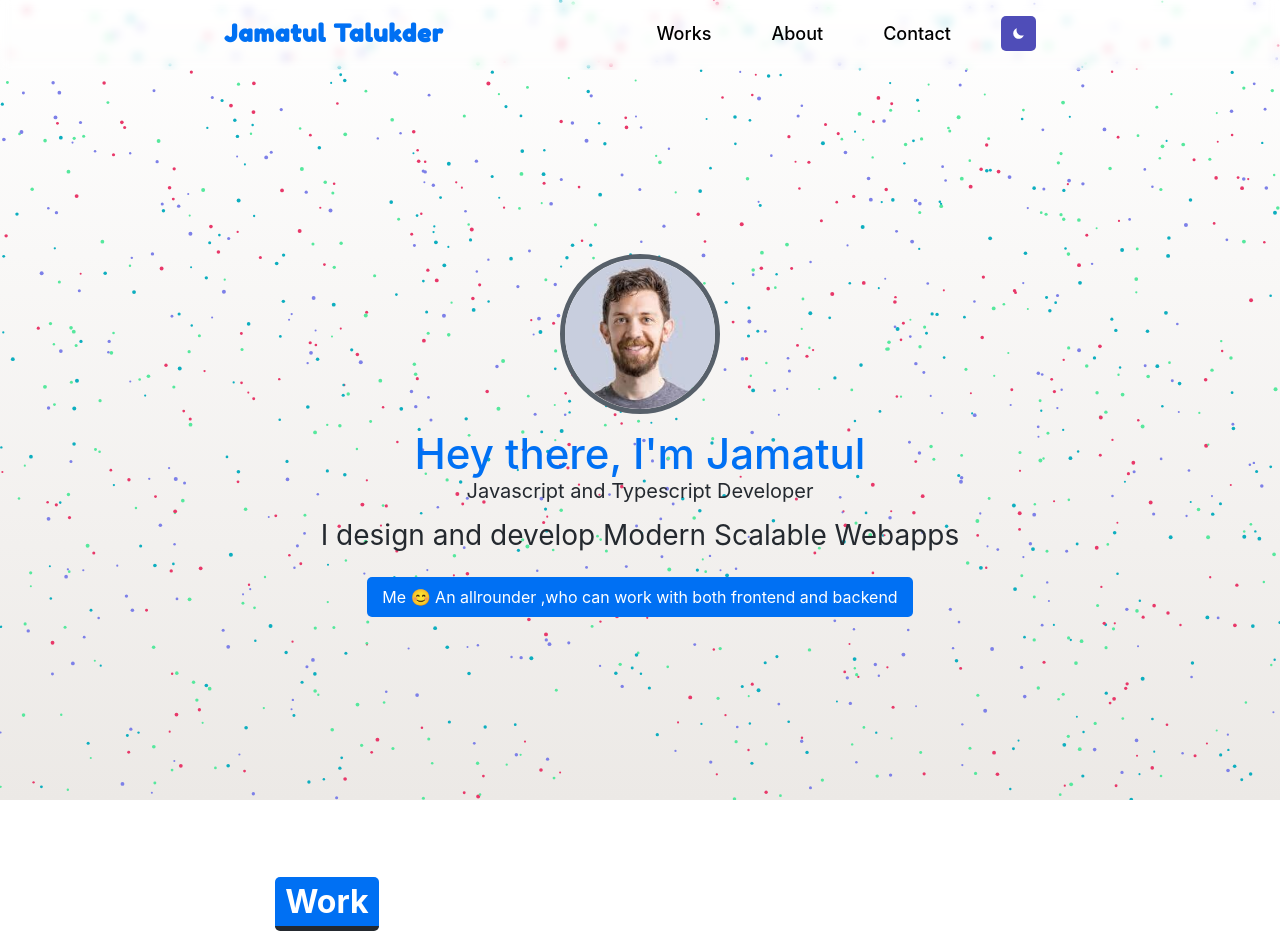
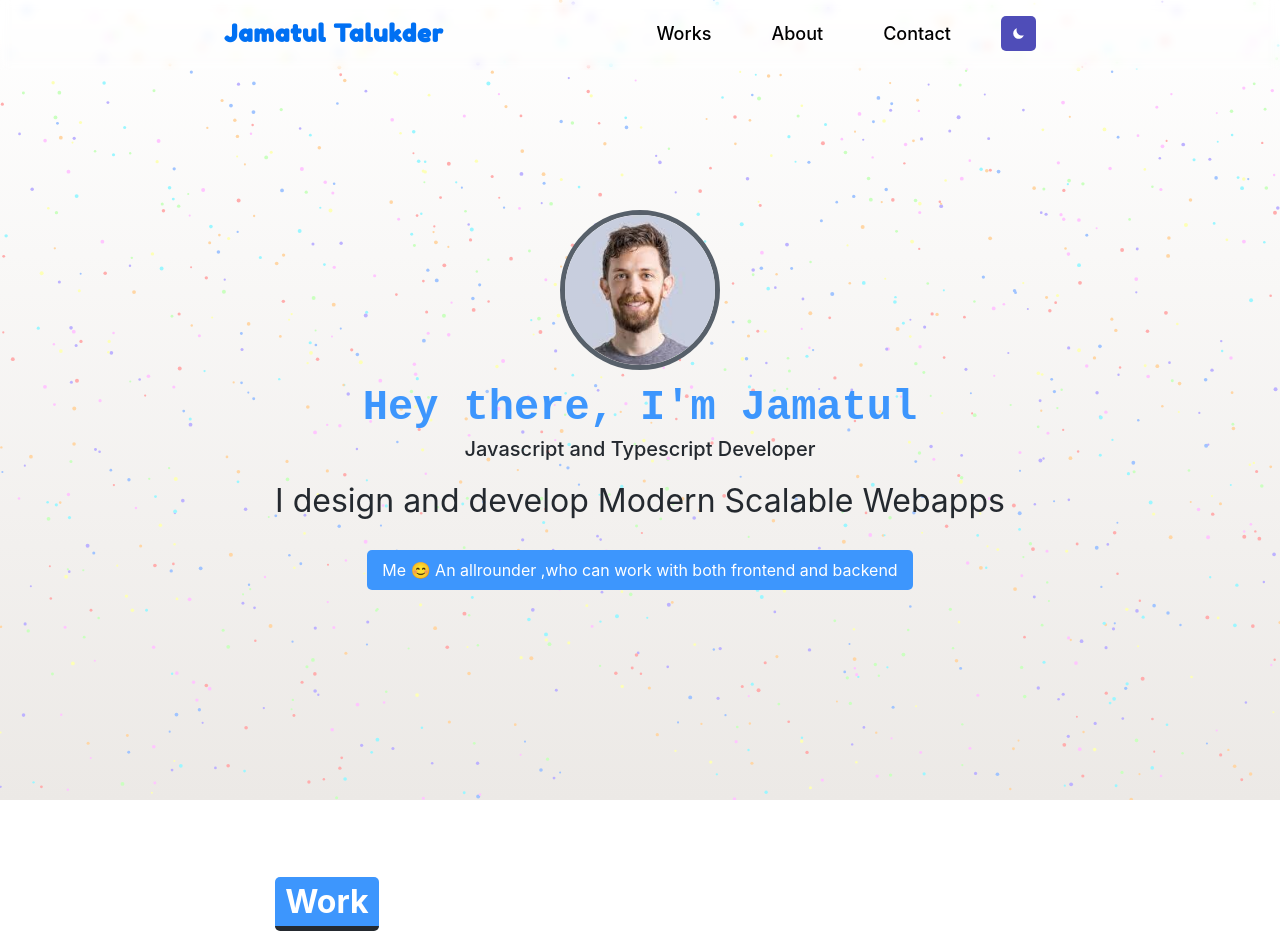
Before and after one commit to jamatuldev/portfolio, a Next.js app: page / in a window 1280 px wide. Shown: the top 952 px of the page. Built offline with nearby package versions, Linux system fonts and the light colour scheme.

Commit message:
Fixed: Some color and typo adjustment is done

```diff
--- a/components/background/canvas.js
+++ b/components/background/canvas.js
@@ -37,10 +37,10 @@ export default function initializedCanvas() {
 
   let maxRadius = 20;
   let circleColors = [
-    "#0DAEBF",
-    "#7D80E8",
-    "#E83869",
-    "#56E89D",
+    // "#0DAEBF",
+    // "#7D80E8",
+    // "#E83869",
+    // "#56E89D",
     // "#56E89D",
     // "#FC55F5",
     // "#031A6B",
@@ -58,7 +58,19 @@ export default function initializedCanvas() {
     // "#7e61d7",
     // "#ffcc49",
     // "#00bb35",
-    // "#fff"
+    // "#fff",
+    // "#70d6ff",
+    // "#ff70a6",
+    // "#ff9770",
+    // "#ffd670",
+    "#ffadad",
+    "#ffd6a5",
+    "#fdffb6",
+    "#caffbf",
+    "#9bf6ff",
+    "#a0c4ff",
+    "#ffc6ff",
+    "#bdb2ff",
   ];
 
   class Circle {
@@ -112,7 +124,7 @@ export default function initializedCanvas() {
   let initialCircles = [];
   function init() {
     initialCircles = [];
-    for (let i = 0; i < 1400; i++) {
+    for (let i = 0; i < innerWidth; i++) {
       let x = Math.random() * innerWidth;
       let y = Math.random() * innerHeight;
       // let x = Math.random() * 405 + innerWidth / 2 - 202;
--- a/components/header/index.js
+++ b/components/header/index.js
@@ -11,7 +11,7 @@ const Container = styled(motion.header)`
   color: ${(p) => p.theme.c};
   background: transparent;
   backdrop-filter: blur(5px);
-  position: sticky;
+  position: fixed;
   top: 0;
 `;
 const Wrapper = styled(motion.div)`
--- a/components/layout/layout.js
+++ b/components/layout/layout.js
@@ -1,3 +1,4 @@
+import { useEffect, useState } from "react";
 import { ThemeProvider } from "styled-components";
 import { useThemeContext } from "../../contexts/theme";
 import { darkTheme, lightTheme } from "../../themeConfig";
@@ -7,12 +8,19 @@ import Header from "../header";
 
 export default function Layout({ children, toggleTheme }) {
   let [theme] = useThemeContext();
+  let [showFooter, setShowFooter] = useState(false);
+
+  useEffect(() => {
+    setTimeout(() => {
+      setShowFooter(true);
+    }, 6000);
+  }, []);
   return (
     <ThemeProvider theme={theme === "light" ? lightTheme : darkTheme}>
       <Background />
       <Header toggleTheme={toggleTheme} />
       {children}
-      <Footer />
+      {showFooter && <Footer />}
     </ThemeProvider>
   );
 }
--- a/components/sections/bio.js
+++ b/components/sections/bio.js
@@ -31,11 +31,11 @@ const Normal = styled.p`
   color: ${(p) => p.theme.lc};
   margin: 0;
   @media (max-width: 768px) {
-    font-size: 16px;
+    font-size: 17px;
   }
-  @media (max-width: 468px) {
-    font-size: 15px;
-  }
+  // @media (max-width: 468px) {
+  //   font-size: 15px;
+  // }
 `;
 
 const Button = styled.button`
--- a/components/sections/love.js
+++ b/components/sections/love.js
@@ -18,11 +18,11 @@ const Paragraph = styled.p`
     color: ${(p) => p.theme.p};
   }
   @media (max-width: 768px) {
-    font-size: 16px;
+    font-size: 17px;
   }
-  @media (max-width: 468px) {
-    font-size: 15px;
-  }
+  // @media (max-width: 468px) {
+  //   font-size: 15px;
+  // }
 `;
 
 export default function Love() {
--- a/components/sections/portfolio.js
+++ b/components/sections/portfolio.js
@@ -115,9 +115,9 @@ const CardDetails = styled(motion.p)`
   color: ${(p) => p.theme.lc};
   margin: 0;
 
-  @media (max-width: 768px) {
-    font-size: 15px;
-  }
+  // @media (max-width: 768px) {
+  //   font-size: 15px;
+  // }
 `;
 
 const cardVariant = {
--- a/components/sections/social.js
+++ b/components/sections/social.js
@@ -26,7 +26,7 @@ const LinkTag = styled.a`
   }
   margin-bottom: 10px;
   @media (max-width: 468px) {
-    font-size: 16px;
+    font-size: 17px;
   }
 `;
 
--- a/components/sections/technology.js
+++ b/components/sections/technology.js
@@ -43,10 +43,7 @@ const Paragraph = styled.p`
     height: 24px;
   }
   @media (max-width: 768px) {
-    font-size: 16px;
-  }
-  @media (max-width: 468px) {
-    font-size: 15px;
+    font-size: 17px;
   }
 `;
 
--- a/components/sections/work.js
+++ b/components/sections/work.js
@@ -21,10 +21,7 @@ const Paragraph = styled.p`
   }
   margin: 0;
   @media (max-width: 768px) {
-    font-size: 16px;
-  }
-  @media (max-width: 468px) {
-    font-size: 15px;
+    font-size: 17px;
   }
 `;
 
--- a/components/showcase/index.js
+++ b/components/showcase/index.js
@@ -7,14 +7,16 @@ const ShowcaseWrapper = styled(motion.div)`
   align-items: center;
   justify-content: center;
   text-align: center;
-  height: calc(100vh - 70px);
+  height: 100vh;
   @media (max-width: 768px) {
   }
 `;
 const Heading = styled.h1`
   font-size: 42px;
   color: ${(p) => p.theme.p};
-  font-weight: 500;
+  font-family: monospace;
+  font-weight: 700;
+
   margin-top: 10px;
   margin-bottom: 0px;
   @media (max-width: 768px) {
@@ -26,22 +28,23 @@ const Heading = styled.h1`
   }
 `;
 const SubHeading = styled.h2`
-  font-size: 28px;
+  font-size: 32px;
   font-weight: 400;
   color: ${(p) => p.theme.lc};
   margin: 0;
-  margin-top: 15px;
-  margin-bottom: 25px;
+  margin-top: 20px;
+  margin-bottom: 30px;
 
   @media (max-width: 768px) {
-    font-size: 22px;
+    font-size: 24px;
   }
 `;
 const SmHeading = styled.h4`
   font-size: 20px;
-  font-weight: 400;
+  font-weight: 500;
   color: ${(p) => p.theme.lc};
   margin: 0;
+  margin-top: 5px;
   @media (max-width: 768px) {
     font-size: 16px;
   }
@@ -82,7 +85,7 @@ const Avatar = styled.img`
 export default function Showcase() {
   return (
     <ShowcaseWrapper
-      initial={{ opacity: 0, y: 300 }}
+      initial={{ opacity: 0, y: 0 }}
       animate={{ opacity: 1, y: 0 }}
       transition={{
         ease: [0.6, 0.01, -0.05, 0.95],
--- a/themeConfig.js
+++ b/themeConfig.js
@@ -4,7 +4,7 @@ export const lightTheme = {
   g: "#57606A",
   lg: "#888E95",
   c: "#000000",
-  p: "#0070F3",
+  p: "#3d96fd",
   s: "#EEDE4A",
   t: "#5A40F8",
   sbg: "#ffffff",
@@ -12,12 +12,12 @@ export const lightTheme = {
 
 export const darkTheme = {
   sbg: "#000000",
-  bg: "linear-gradient(to top, #243B55, #141E30);",
+  bg: "linear-gradient(to top, #000000, #2d3436);",
   c: "#ffffff",
   lc: "#c9d1d9",
   g: "#57606A",
   lg: "#888E95",
-  p: "#0070F3",
+  p: "#3d96fd",
   s: "#EEDE4A",
   t: "#5A40F8",
 };
```
